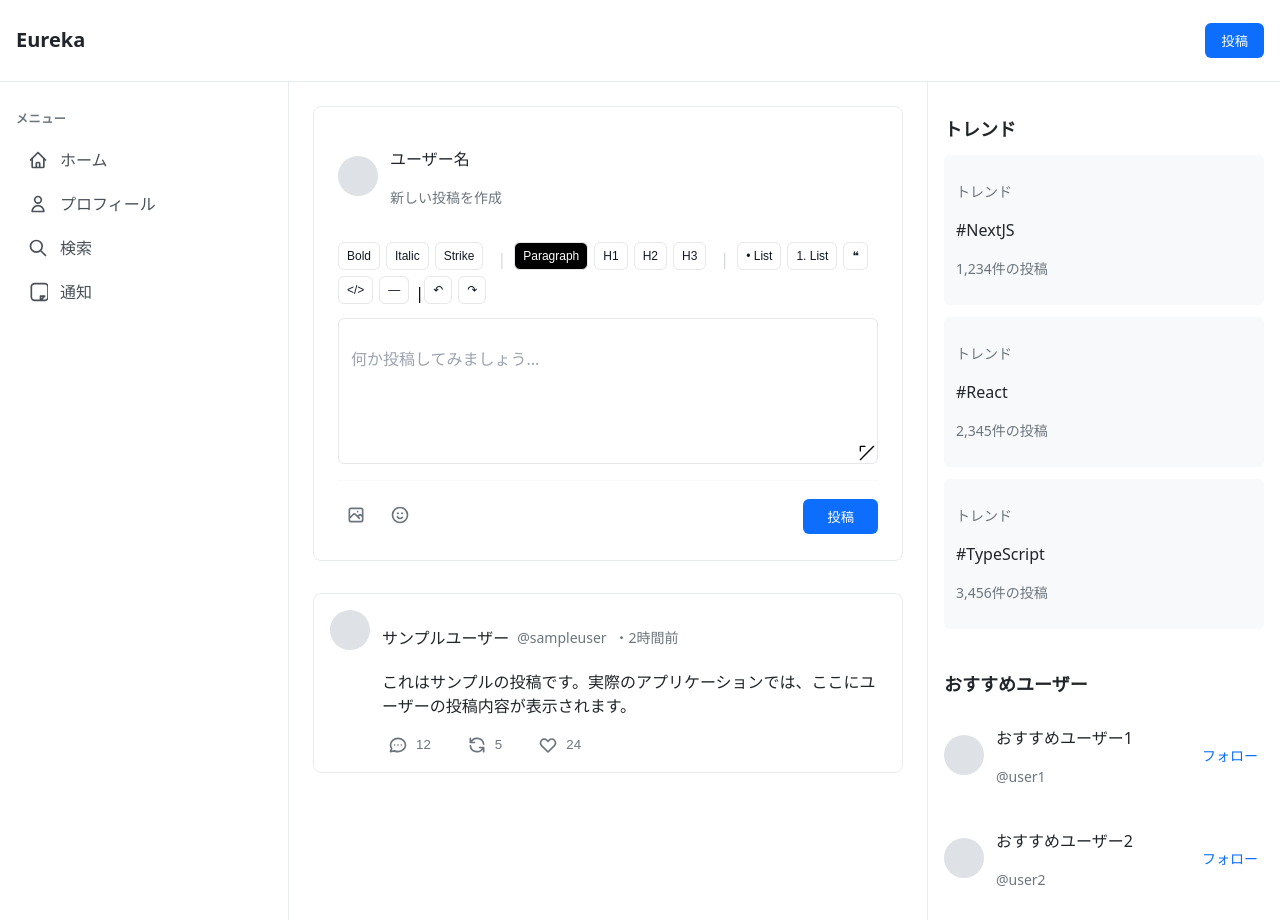
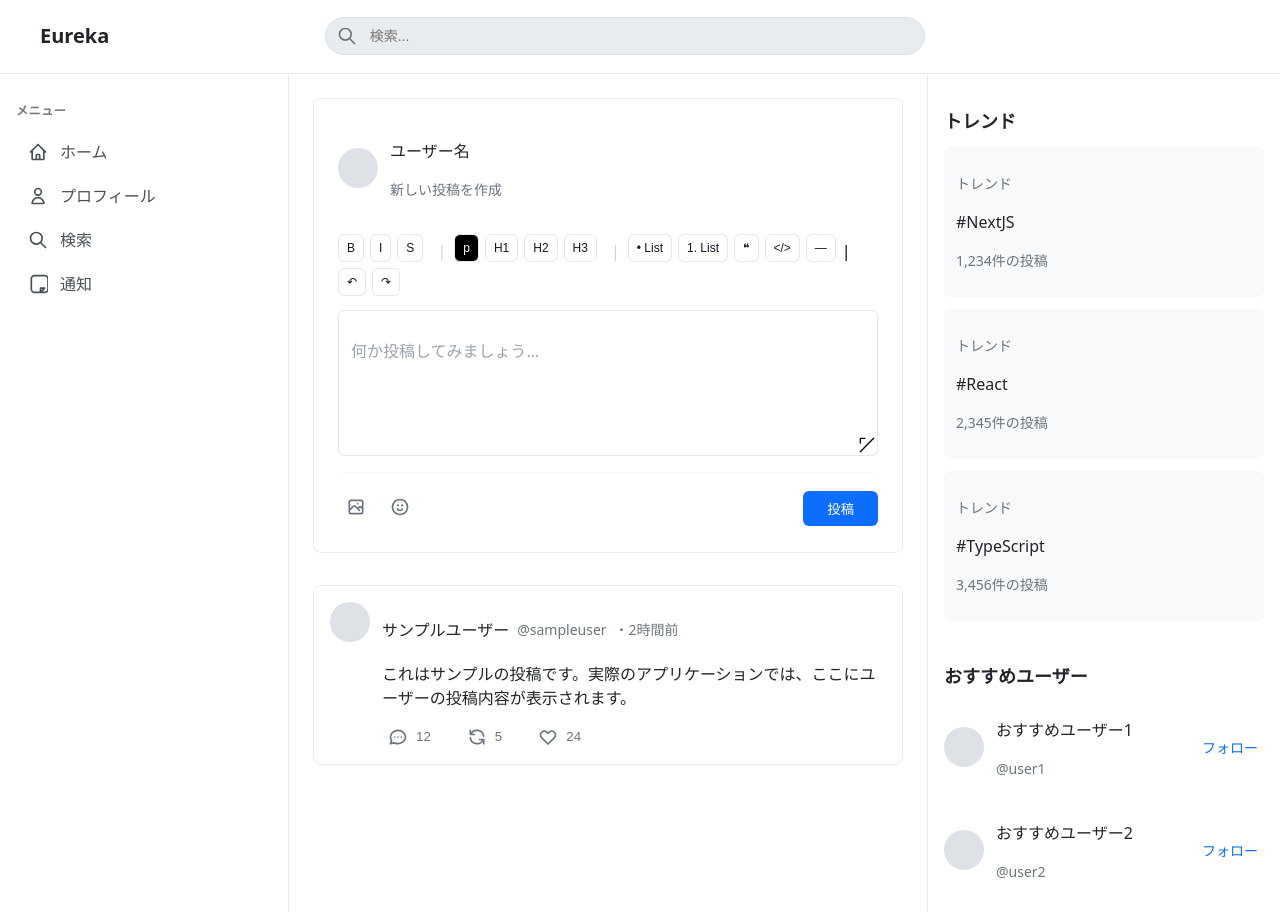
Before and after one commit to Uncle-Peke/eureka-editor-proto, a Next.js app in the folder frontend/: page / in a window 1280 px wide. Built offline with nearby package versions, Linux system fonts and the light colour scheme.

Commit message:
フロントエンドのレイアウトを更新し、タイトルと説明を「Eureka」に変更。ページのヘッダーを再構築し、検索窓を追加。エディターのツールバーを新規作成し、インポートパスを修正。

```diff
--- a/frontend/src/app/layout.tsx
+++ b/frontend/src/app/layout.tsx
@@ -2,8 +2,8 @@ import "./globals.css";
 import type { ReactNode } from "react";
 
 export const metadata = {
-  title: "トップページ",
-  description: "最小構成のトップページ",
+  title: "Eureka",
+  description: "Eureka",
 };
 
 export default function RootLayout({ children }: { children: ReactNode }) {
--- a/frontend/src/app/page.tsx
+++ b/frontend/src/app/page.tsx
@@ -60,7 +60,7 @@ export default function Page() {
         style={{
           backgroundColor: "white",
           borderBottom: "1px solid #e9ecef",
-          padding: "12px 16px",
+          padding: "8px 16px",
         }}
       >
         <div
@@ -68,25 +68,75 @@ export default function Page() {
             display: "flex",
             alignItems: "center",
             justifyContent: "space-between",
+            maxWidth: "1200px",
+            margin: "0 auto",
           }}
         >
+          {/* 左側：ロゴ */}
+          <div style={{ flex: "0 0 auto" }}>
             <h1
               style={{ fontSize: "20px", fontWeight: "bold", color: "#212529" }}
             >
               Eureka
             </h1>
-          <Button
+          </div>
+
+          {/* 中央：検索窓 */}
+          <div style={{ flex: "1", maxWidth: "600px", margin: "0 24px" }}>
+            <div
               style={{
-              backgroundColor: "#0d6efd",
-              color: "white",
-              border: "none",
-              padding: "8px 16px",
-              borderRadius: "6px",
-              cursor: "pointer",
+                position: "relative",
+                display: "flex",
+                alignItems: "center",
               }}
             >
-            投稿
-          </Button>
+              <svg
+                style={{
+                  position: "absolute",
+                  left: "12px",
+                  width: "20px",
+                  height: "20px",
+                  color: "#6c757d",
+                }}
+                fill="none"
+                stroke="currentColor"
+                viewBox="0 0 24 24"
+              >
+                <path
+                  strokeLinecap="round"
+                  strokeLinejoin="round"
+                  strokeWidth={2}
+                  d="M21 21l-6-6m2-5a7 7 0 11-14 0 7 7 0 0114 0z"
+                />
+              </svg>
+              <input
+                type="text"
+                placeholder="検索..."
+                style={{
+                  width: "100%",
+                  padding: "10px 12px 10px 44px",
+                  border: "1px solid #dee2e6",
+                  borderRadius: "20px",
+                  fontSize: "14px",
+                  backgroundColor: "#e9ecef",
+                  outline: "none",
+                }}
+                onFocus={(e) => {
+                  e.currentTarget.style.backgroundColor = "white";
+                  e.currentTarget.style.borderColor = "#0d6efd";
+                }}
+                onBlur={(e) => {
+                  e.currentTarget.style.backgroundColor = "#e9ecef";
+                  e.currentTarget.style.borderColor = "#dee2e6";
+                }}
+              />
+            </div>
+          </div>
+
+          {/* 右側：将来的な要素用 */}
+          <div style={{ flex: "0 0 auto", width: "100px" }}>
+            {/* 必要に応じて右側にボタンやメニューを追加 */}
+          </div>
         </div>
       </header>
 
--- a/frontend/src/components/editor/TipTapEditor.tsx
+++ b/frontend/src/components/editor/TipTapEditor.tsx
@@ -4,7 +4,7 @@ import React, { useEffect, useRef, useState } from "react";
 import { EditorContent, useEditor } from "@tiptap/react";
 import StarterKit from "@tiptap/starter-kit";
 import Placeholder from "@tiptap/extension-placeholder";
-import Toolbar from "./Toolbar";
+import Toolbar from "./toolbar/Toolbar";
 import ResizeHandle from "./ResizeHandle";
 import EditorStyles from "./EditorStyles";
 
--- a/frontend/src/components/editor/Toolbar.tsx
+++ b/frontend/src/components/editor/toolbar/Toolbar.tsx
@@ -64,7 +64,7 @@ export default function Toolbar({ editor }: ToolbarProps) {
         disabled={!editor?.can().chain().focus().toggleBold().run()}
         title="Bold"
       >
-        Bold
+        B
       </MenuButton>
       <MenuButton
         onClick={() => editor?.chain().focus().toggleItalic().run()}
@@ -72,7 +72,7 @@ export default function Toolbar({ editor }: ToolbarProps) {
         disabled={!editor?.can().chain().focus().toggleItalic().run()}
         title="Italic"
       >
-        Italic
+        I
       </MenuButton>
       <MenuButton
         onClick={() => editor?.chain().focus().toggleStrike().run()}
@@ -80,7 +80,7 @@ export default function Toolbar({ editor }: ToolbarProps) {
         disabled={!editor?.can().chain().focus().toggleStrike().run()}
         title="Strike"
       >
-        Strike
+        S
       </MenuButton>
       <span style={{ margin: "0 8px", color: "#d1d5db" }}>|</span>
       <MenuButton
@@ -88,7 +88,7 @@ export default function Toolbar({ editor }: ToolbarProps) {
         active={!!editor?.isActive("paragraph")}
         title="Paragraph"
       >
-        Paragraph
+        p
       </MenuButton>
       {headingLevels.map((level) => (
         <MenuButton
```
Lines whose indentation alone changed are shown as unchanged.
